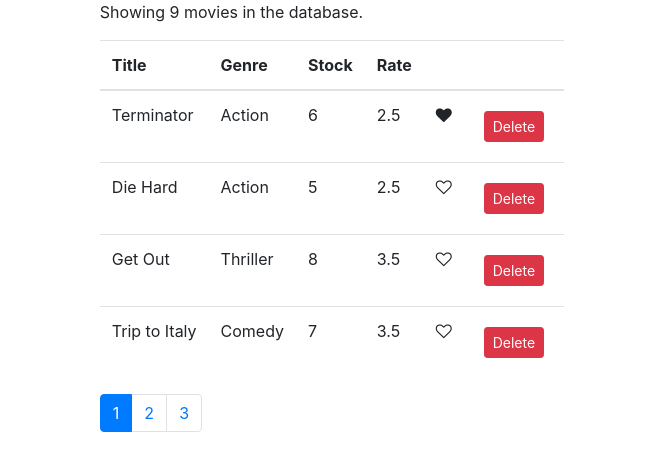
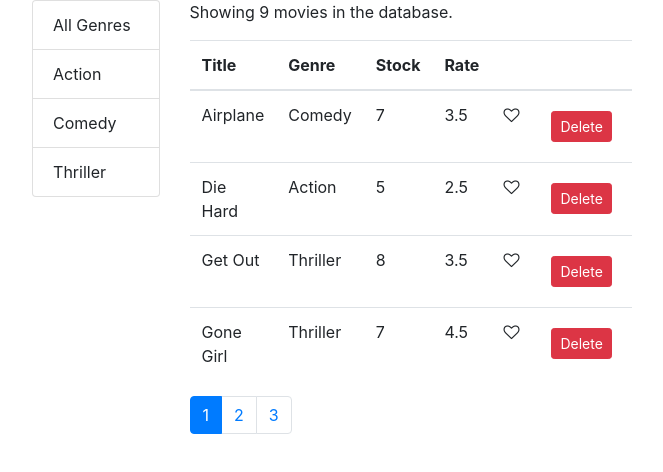
Before and after one commit to faysal3875/movie-database, a React (Create React App) app: page / in a window 1280 px wide. Shown: the top 472 px of the page, without its empty margins (308-971 px from the left). Built offline with nearby package versions, Linux system fonts and the light colour scheme.

Commit message:
Define list group and moviesTable.

```diff
--- /dev/null
+++ b/src/components/listGroup.jsx
@@ -0,0 +1,32 @@
+import React, { Component } from "react";
+class ListGroup extends React.Component {
+  render() {
+    const { items, textProperty, valueProperty, selectedItem, onItemSelect } =
+      this.props;
+    return (
+      <ul className="list-group">
+        {items.map((item) => (
+          <li
+            key={item[valueProperty]}
+            style={{ cursor: "pointer" }}
+            onClick={() => onItemSelect(item)}
+            className={
+              selectedItem === item
+                ? "list-group-item active"
+                : "list-group-item"
+            }
+          >
+            {item[textProperty]}
+          </li>
+        ))}
+      </ul>
+    );
+  }
+}
+
+ListGroup.defaultProps = {
+  textProperty: "name",
+  valueProperty: "_id",
+};
+
+export default ListGroup;
--- a/src/components/movies.jsx
+++ b/src/components/movies.jsx
@@ -1,14 +1,25 @@
 import React, { Component } from "react";
 import { getMovies } from "../services/fakeMovieService";
-import Like from "./Like";
+import _ from "lodash";
+
 import Pagination from "./pagination";
 import { paginate } from "../utils/paginate";
+import ListGroup from "./listGroup";
+import { getGenres } from "../services/fakeGenreService";
+import MoviesTable from "./moviesTable";
 class Movies extends React.Component {
   state = {
-    movies: getMovies(),
+    movies: [],
+    genres: [],
     currentPage: 1,
     pageSize: 4,
+    sortColumn: { path: "title", order: "asc" },
   };
+
+  componentDidMount() {
+    const genres = [{ _id: "", name: "All Genres" }, ...getGenres()];
+    this.setState({ movies: getMovies(), genres });
+  }
   handleDelete = (movie) => {
     const movies = this.state.movies.filter((m) => m._id !== movie);
     this.setState({ movies });
@@ -23,53 +34,65 @@
   handlePageChange = (page) => {
     this.setState({ currentPage: page });
   };
+  handleGenreSelect = (genre) => {
+    this.setState({ selectedGenre: genre, currentPage: 1 });
+  };
+  handleSort = (path) => {
+    const sortColumn = { ...this.state.sortColumn };
+    if (sortColumn.path === path)
+      sortColumn.order = sortColumn.order === "asc" ? "desc" : "asc";
+    else {
+      sortColumn.path = path;
+      sortColumn.order = "asc";
+    }
+    console.log(sortColumn);
+    this.setState({ sortColumn });
+  };
   render() {
     const { length: count } = this.state.movies;
     if (count === 0) return "There are no movies in the database.";
-    const movies = paginate(this.state.movies, this.state.currentPage, this.state.pageSize )
+    const filtered =
+      this.state.selectedGenre && this.state.selectedGenre._id
+        ? this.state.movies.filter(
+            (m) => m.genre._id === this.state.selectedGenre._id
+          )
+        : this.state.movies;
+
+    const sorted = _.orderBy(
+      filtered,
+      [this.state.sortColumn.path],
+      [this.state.sortColumn.order]
+    );
+    const movies = paginate(
+      sorted,
+      this.state.currentPage,
+      this.state.pageSize
+    );
     return (
-      <React.Fragment>
-        <p>Showing {count} movies in the database. </p>
-        <table className="table">
-          <thead>
-            <tr>
-              <th>Title</th>
-              <th>Genre</th>
-              <th>Stock</th>
-              <th>Rate</th>
-              <th></th>
-              <th></th>
-            </tr>
-          </thead>
-          <tbody>
-            {movies.map((m) => (
-              <tr key={m._id}>
-                <td>{m.title}</td>
-                <td>{m.genre.name}</td>
-                <td>{m.numberInStock}</td>
-                <td>{m.dailyRentalRate}</td>
-                <td>
-                  <Like Liked={m.liked} onClick={() => this.handleLike(m)} />
-                </td>
-                <td>
-                  <button
-                    onClick={() => this.handleDelete(m._id)}
-                    className="btn btn-danger btn-sm m-2"
-                  >
-                    Delete
-                  </button>
-                </td>
-              </tr>
-            ))}
-          </tbody>
-        </table>
-        <Pagination
-          itemsCount={count}
-          pageSize={this.state.pageSize}
-          currentPage={this.state.currentPage}
-          onPageChange={this.handlePageChange}
-        />
-      </React.Fragment>
+      <div className="row">
+        <div className="col-3">
+          <ListGroup
+            items={this.state.genres}
+            selectedItem={this.state.selectedGenre}
+            onItemSelect={this.handleGenreSelect}
+          />
+        </div>
+        <div className="col-6">
+          <p>Showing {filtered.length} movies in the database. </p>
+          <MoviesTable
+            movies={movies}
+            onLike={this.handleLike}
+            onDelete={this.handleDelete}
+            onSort={this.handleSort}
+          />
+          <Pagination
+            itemsCount={filtered.length}
+            pageSize={this.state.pageSize}
+            currentPage={this.state.currentPage}
+            onPageChange={this.handlePageChange}
+          />
+        </div>
+      </div>
     );
   }
 }
--- /dev/null
+++ b/src/components/moviesTable.jsx
@@ -0,0 +1,59 @@
+import React, { Component } from "react";
+import Like from "./Like";
+const MoviesTable = (props) => {
+  const { movies, onDelete, onLike, onSort } = props;
+  return (
+    <table className="table">
+      <thead>
+        <tr>
+          <th style={{ cursor: "pointer" }} onClick={() => onSort("title")}>
+            Title
+          </th>
+          <th
+            style={{ cursor: "pointer" }}
+            onClick={() => onSort("genre.name")}
+          >
+            Genre
+          </th>
+          <th
+            style={{ cursor: "pointer" }}
+            onClick={() => onSort("numberInStock")}
+          >
+            Stock
+          </th>
+          <th
+            style={{ cursor: "pointer" }}
+            onClick={() => onSort("dailyRentalRate")}
+          >
+            Rate
+          </th>
+          <th></th>
+          <th></th>
+        </tr>
+      </thead>
+      <tbody>
+        {movies.map((m) => (
+          <tr key={m._id}>
+            <td>{m.title}</td>
+            <td>{m.genre.name}</td>
+            <td>{m.numberInStock}</td>
+            <td>{m.dailyRentalRate}</td>
+            <td>
+              <Like Liked={m.liked} onClick={() => onLike(m)} />
+            </td>
+            <td>
+              <button
+                onClick={() => onDelete(m._id)}
+                className="btn btn-danger btn-sm m-2"
+              >
+                Delete
+              </button>
+            </td>
+          </tr>
+        ))}
+      </tbody>
+    </table>
+  );
+};
+
+export default MoviesTable;
```
